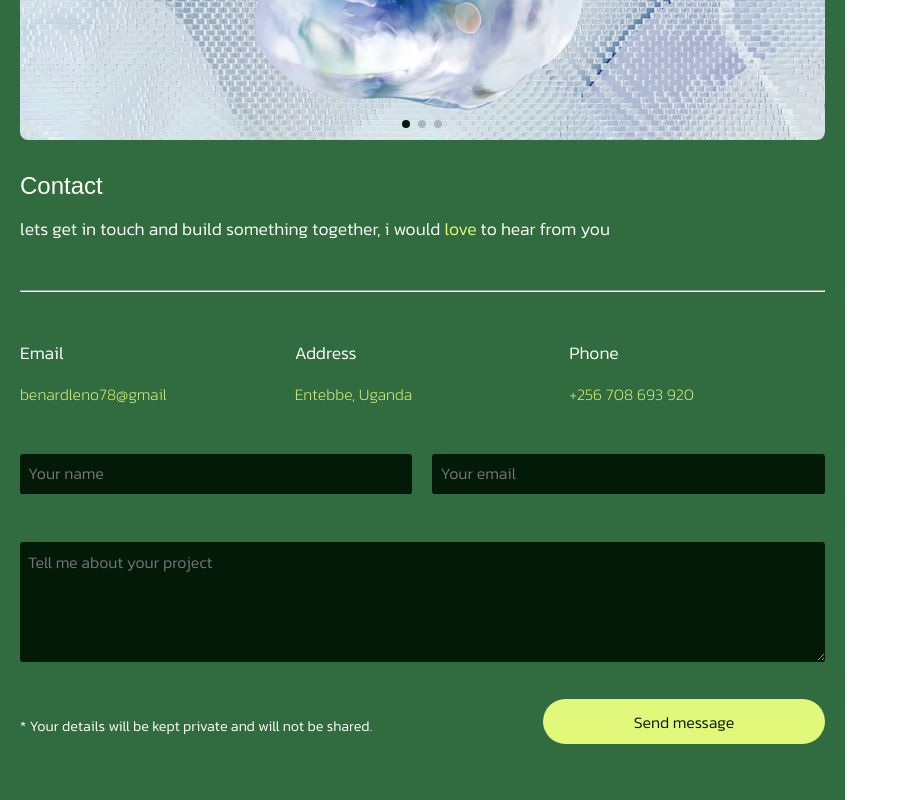
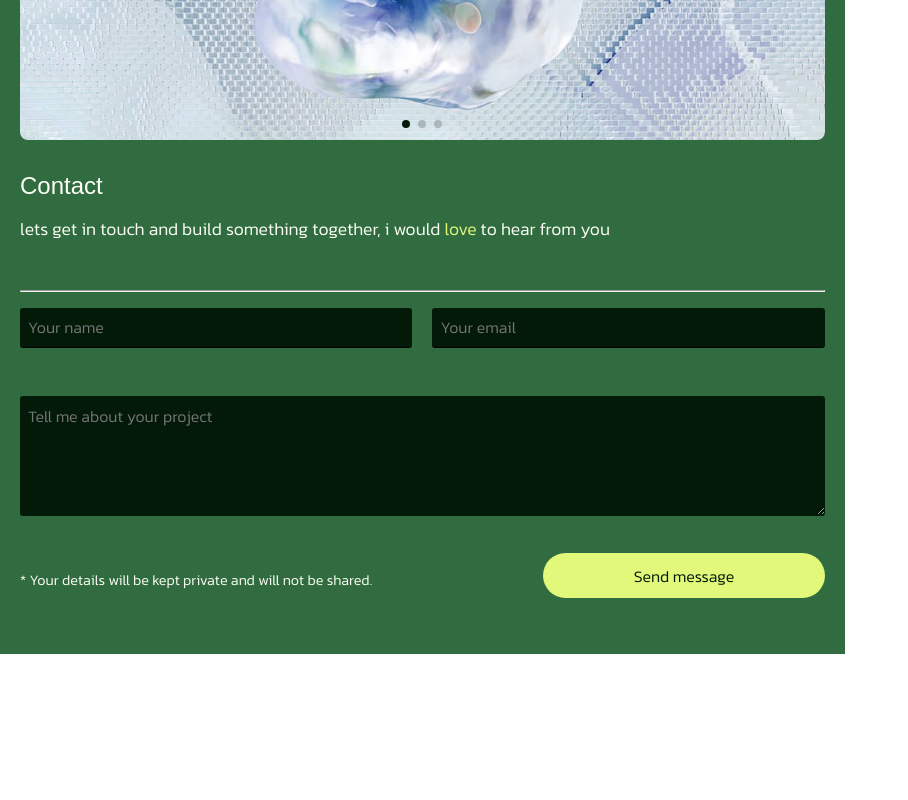
Before and after one commit to ben781105/portfoliowebsite, a React (Vite) app: page / in a window 1280 px wide. Shown: the part 3392-4192 px from the top of the page, without its empty margins (0-908 px from the left). After the commit the page ends 4046 px from the top, so only its background shows below. Built offline with nearby package versions, Linux system fonts and the light colour scheme; a web font is replaced by a local one.

Commit message:
emailjs added

```diff
--- a/package.json
+++ b/package.json
@@ -10,6 +10,7 @@
     "preview": "vite preview"
   },
   "dependencies": {
+    "@emailjs/browser": "^4.4.1",
     "axios": "^1.9.0",
     "framer-motion": "^12.7.3",
     "react": "^19.0.0",
--- a/src/contact component/contact.jsx
+++ b/src/contact component/contact.jsx
@@ -1,51 +1,28 @@
-import React from 'react'
-import './contact.css'
-import axios from 'axios'
-import { useState } from 'react'
-import { toast } from 'react-toastify'
-import {motion as Motion} from 'framer-motion'
+import React, { useRef } from 'react';
+import './contact.css';
+import { toast } from 'react-toastify';
+import emailjs from '@emailjs/browser';
+import { motion as Motion } from 'framer-motion';
+
 function Contact() {
-  const [formData, setFormData] = useState({
-    name: '',
-    email: '',
-    message: ''
+  const form = useRef();
+
+  const handleSubmit = (e) => {
+    e.preventDefault();
+
+    emailjs.sendForm(
+      'service_v6jgaft',
+      'template_iy0mg7r',
+      form.current,
+      'CGU1gVYcWvXKW0_td'
+    )
+    .then(() => {
+      toast.success('Message sent successfully!');
+      form.current.reset();
+    })
+    .catch(() => {
+      toast.error('Failed to send message. Please try again.');
     });
-
-
-  const handleChange = (e) => {
-    const { name, value } = e.target;
-    setFormData((prev) => ({
-      ...prev,
-
-      [name]: value
-    }));
-  };
-
-
-const handleSubmit = async (e) => {
-  e.preventDefault();
-  const formUrl = window.location.hostname === "localhost"
-  ? "https://formsubmit.co/ajax/benardleno78@gmail.com"
-  : "https://formsubmit.co/ajax/benardleno78@gmail.com";
-  try {
-    const response = await axios.post(formUrl,formData, {
-
-      headers: {
-        Accept: "application/json",
-      },
-
-    });
-    if(response.status === 200){
-   toast.success("Message sent successfully!");
-   setFormData({ name: '', email: '', message: '' });
-    }
-    else {
-      toast.error("Something went wrong. Please try again.");
-    }
-  } catch(error){
-    console.error("Error sending message:", error);
-    toast.error("Network error. Try again later.");
-  }
   };
 
   return (
@@ -53,45 +30,12 @@ const handleSubmit = async (e) => {
       <h1>Contact</h1>
       <p>lets get in touch and build something together, i would <span style={{color: '#e2f87b'}}>love</span> to hear from you</p>
       <hr />
-      <div className='contact-details'>
-        <span>
-            <p>Email</p>
-            <sub>benardleno78@gmail</sub>
-        </span>
-        <span>
-            <p>Address</p>
-            <sub>Entebbe, Uganda</sub>
-        </span>
-        <span>
-            <p>Phone</p>
-            <sub>+256 708 693 920</sub>
-        </span>
+      <form ref={form} onSubmit={handleSubmit}>
+        <div className="inputs">
+          <input type="text" name="name" placeholder="Your name" required />
+          <input type="email" name="email" placeholder="Your email" required />
         </div>
-      <form onSubmit={handleSubmit}>
-  <div className="inputs">
-    <input
-    type="text"
-    name="name"
-     placeholder="Your name"
-      required
-      value={formData.name}
-      onChange={handleChange} />
-    <input
-    type="email"
-     name="email"
-     placeholder="Your email" required
-     value={formData.email}
-     onChange={handleChange}
-     />
-  </div>
-
-  <textarea
-   name="message"
-   placeholder="Tell me about your project"
-   value={formData.message}
-   onChange={handleChange}
-   required></textarea>
-
+        <textarea name="message" placeholder="Tell me about your project" required></textarea>
         <Motion.button
           type="submit"
           whileHover={{ scale: 1.03 }}
@@ -99,15 +43,10 @@ const handleSubmit = async (e) => {
         >
           Send message
         </Motion.button>
-
         <sub>* Your details will be kept private and will not be shared.</sub>
       </form>
-
-
-
-
     </div>
-  )
+  );
 }
 
-export default Contact
+export default Contact;
```
Also changed, not shown: 1 other file (tests, documents, lock files or other folders). Lines whose indentation alone changed are shown as unchanged.
